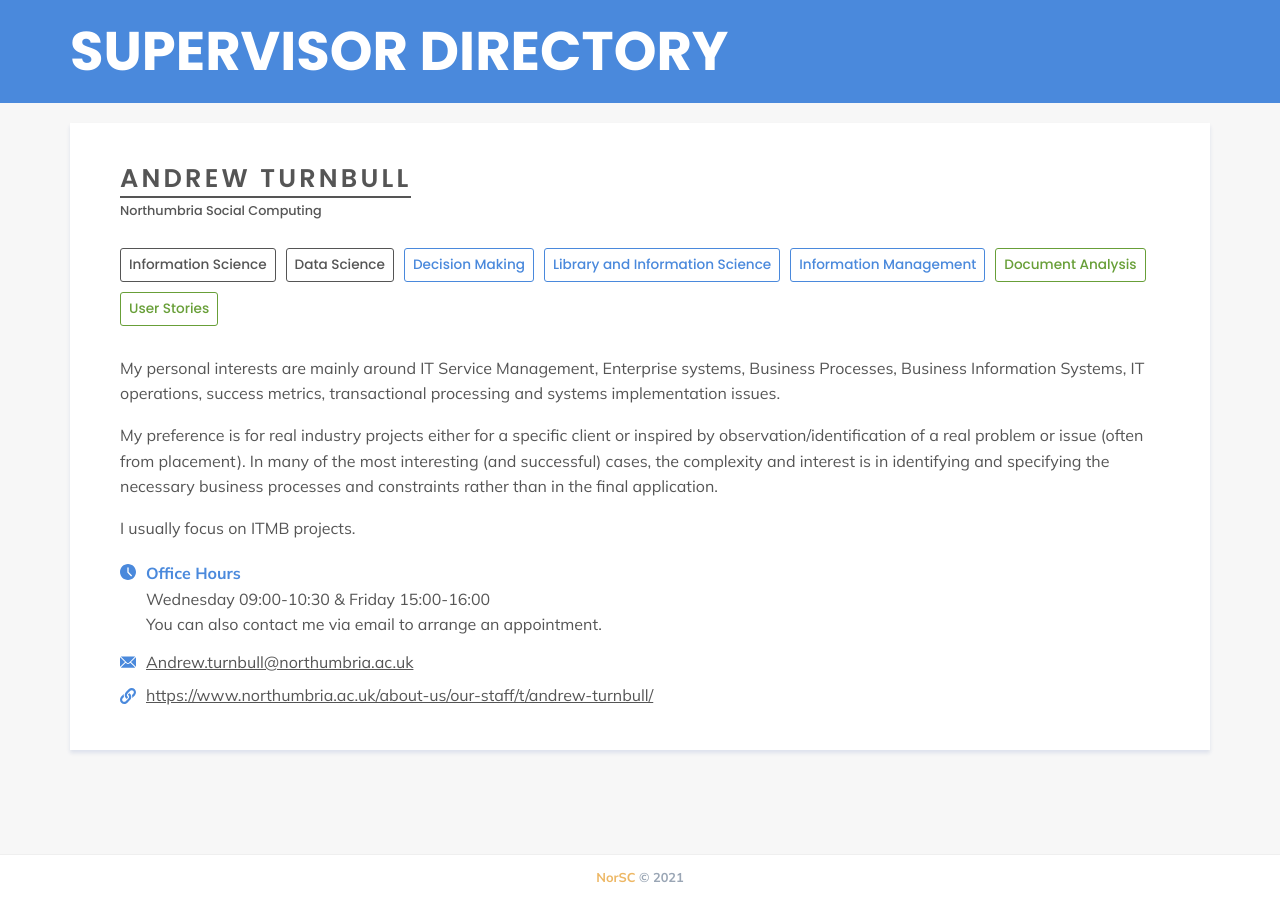
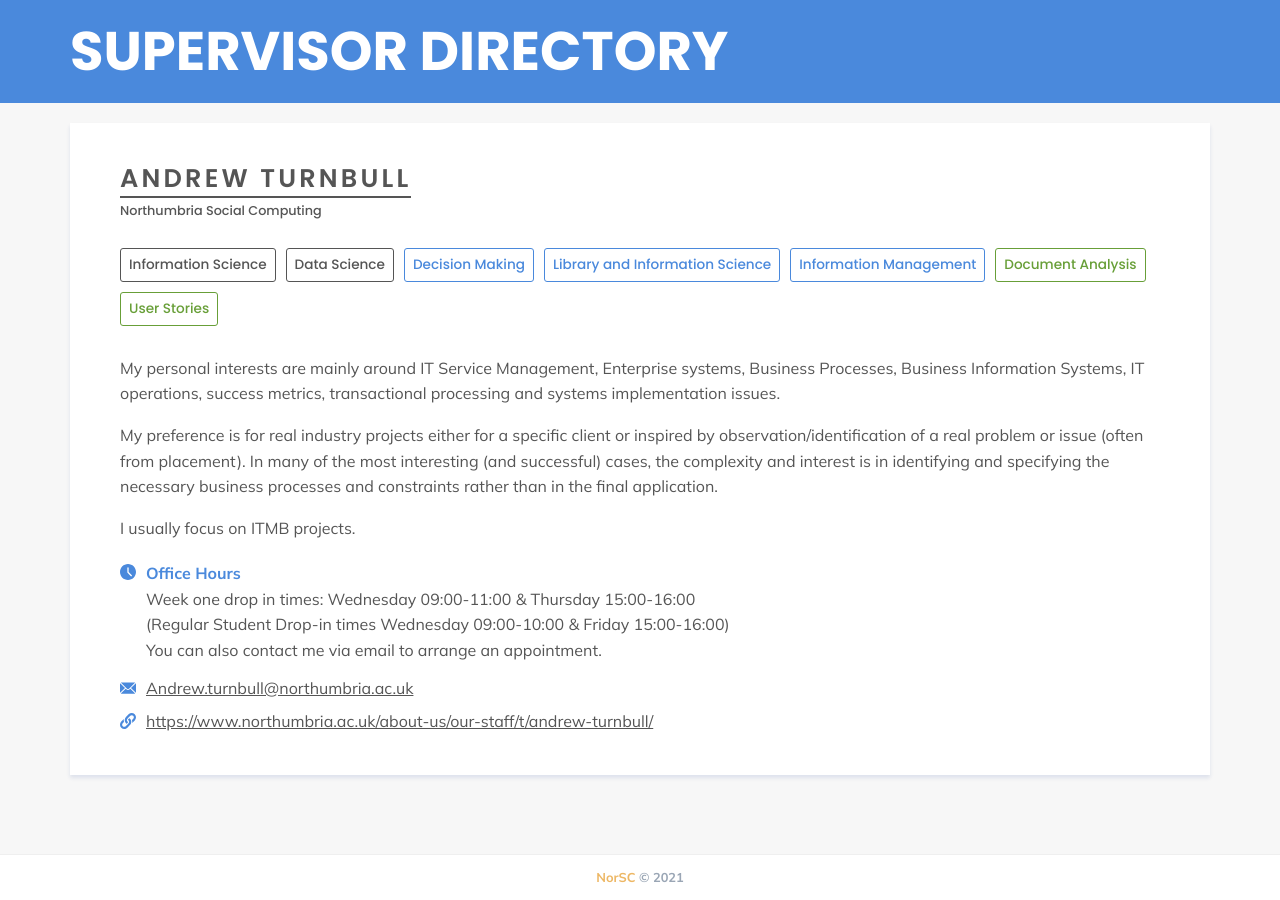
Before and after one commit to NorSC/supervisor-search, a Jekyll site: the page built from _supervisors/andrew-turnbull.md, in a window 1280 px wide. Built offline with Jekyll 4.4.1, drawn with Linux system fonts in a browser that asks for light colours; a script that is not in the unit is left out.

Commit message:
Update Supervisors “andrew-turnbull”

```diff
--- a/_supervisors/andrew-turnbull.md
+++ b/_supervisors/andrew-turnbull.md
@@ -6,7 +6,8 @@ available_msc: true
 email: Andrew.turnbull@northumbria.ac.uk
 website: https://www.northumbria.ac.uk/about-us/our-staff/t/andrew-turnbull/
 office_hours: |-
-  Wednesday 09:00-10:30 & Friday 15:00-16:00
+  Week one drop in times: Wednesday 09:00-11:00 & Thursday 15:00-16:00
+  (Regular Student Drop-in times Wednesday 09:00-10:00 & Friday 15:00-16:00)
   You can also contact me via email to arrange an appointment.
 research_group: Northumbria Social Computing
 research_themes:
```
